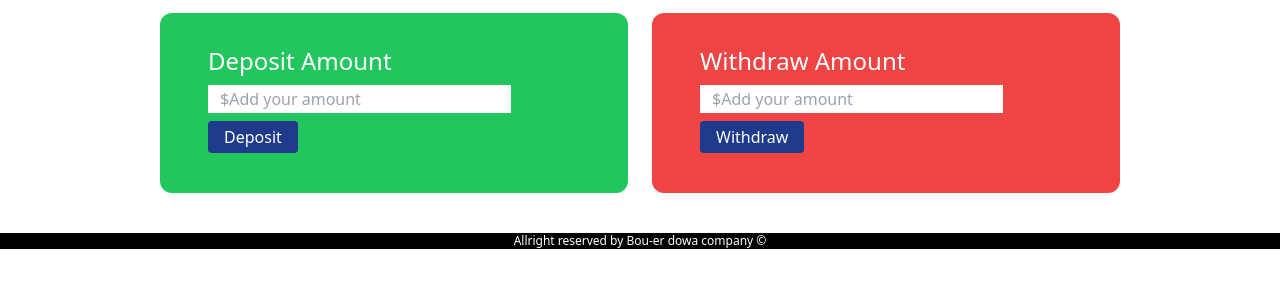
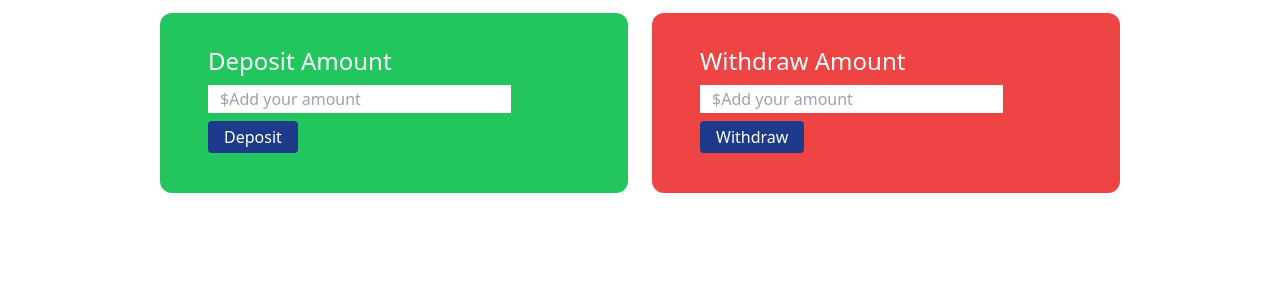
Before and after one commit to Miskatur/baap-er-bank, a plain HTML site: page bank.html in a window 1280 px wide. Shown: the part 315-602 px from the top of the page. Drawn offline with nearby package versions, Linux system fonts and the light colour scheme.

Commit message:
removed footer

```diff
--- a/bank.html
+++ b/bank.html
@@ -52,9 +52,7 @@
             </div>
         </div>
     </main>
-    <footer class=" my-0">
-        <h3 class="text-xs bg-black text-white text-center">Allright reserved by Bou-er dowa company &copy;</h3>
-    </footer>
+
 
     <!-- jsavascript -->
     <script src="js/deposit.js"></script>
```
Also changed, not shown: index.html (+1 -3 lines).
